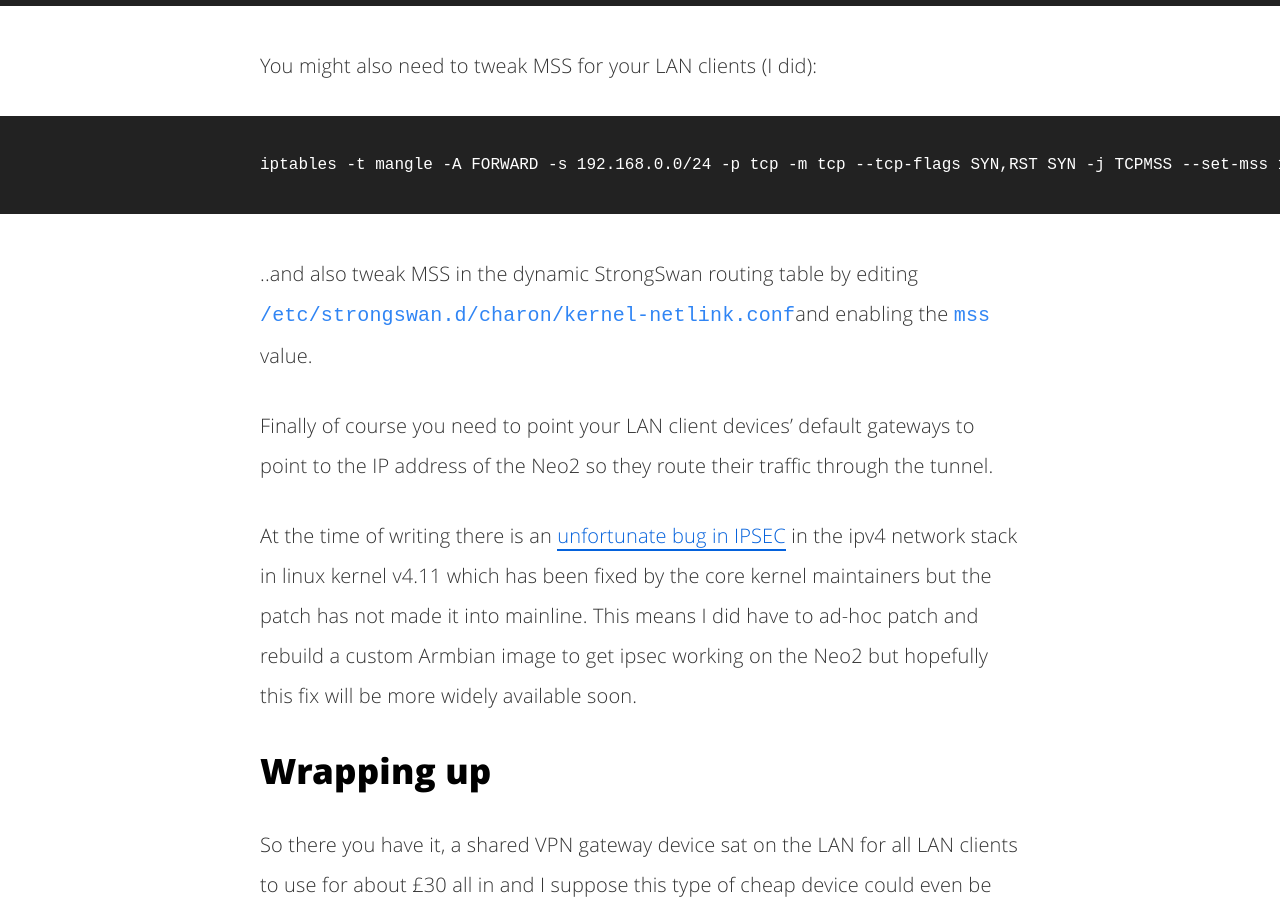
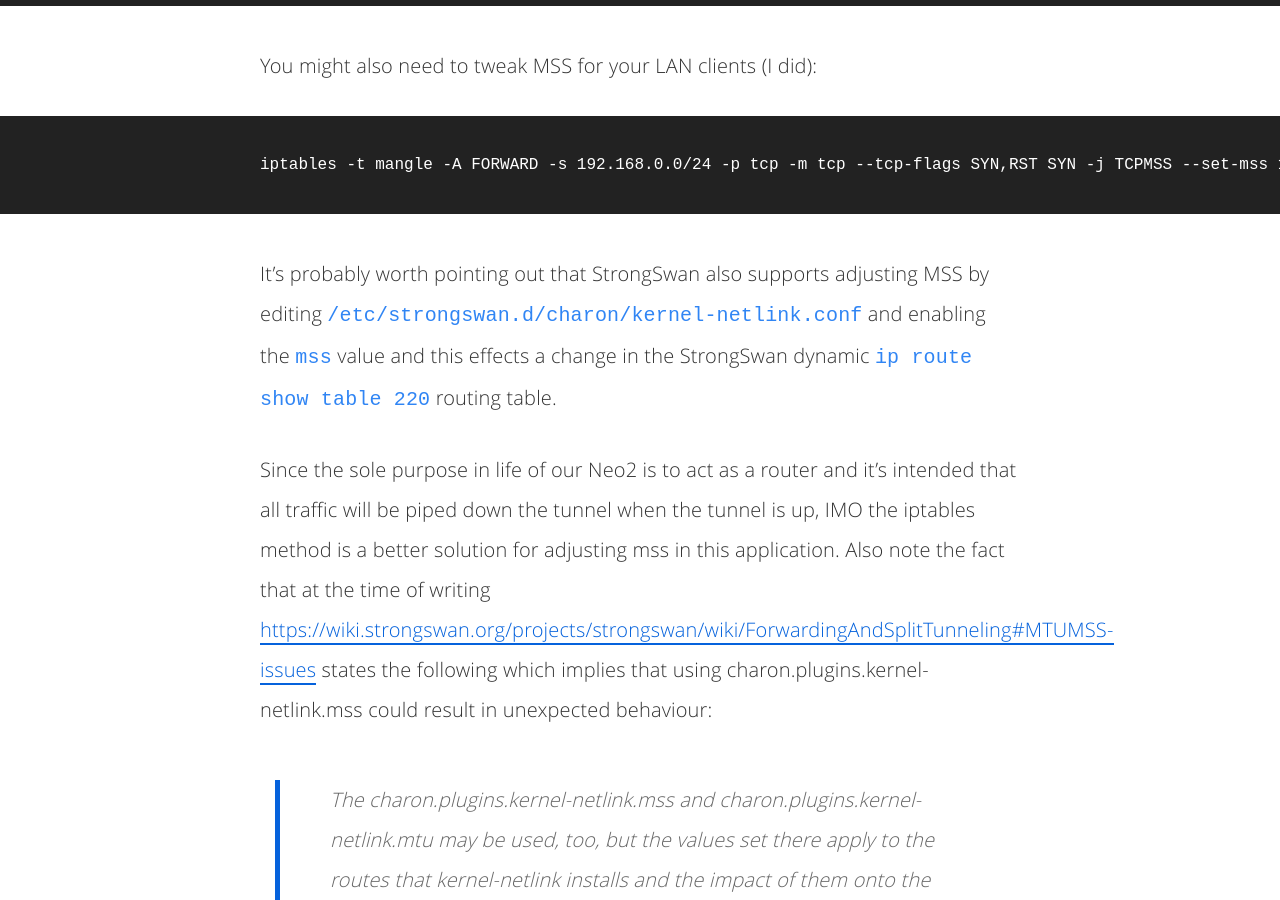
Before and after one commit to bebo-dot-dev/bebo-dot-dev.github.io.src, a Jekyll site: the page built from _posts/2017-06-14-neo2-vpn-gateway.md, in a window 1280 px wide and 900 px high, scrolled down 8130 px. Built offline with Jekyll 4.4.1, drawn with Linux system fonts in a browser that asks for light colours; comment, search, counter and statistics services are not loaded; some of the changed text lies outside the part shown.

Commit message:
MSS clarification

````diff
--- a/_posts/2017-06-14-neo2-vpn-gateway.md
+++ b/_posts/2017-06-14-neo2-vpn-gateway.md
@@ -94,7 +94,12 @@ You might also need to tweak MSS for your LAN clients (I did):
 iptables -t mangle -A FORWARD -s 192.168.0.0/24 -p tcp -m tcp --tcp-flags SYN,RST SYN -j TCPMSS --set-mss 1380
 ```
 <br/>
-..and also tweak MSS in the dynamic StrongSwan routing table by editing `/etc/strongswan.d/charon/kernel-netlink.conf`and enabling the `mss` value.
+It's probably worth pointing out that StrongSwan also supports adjusting MSS by editing `/etc/strongswan.d/charon/kernel-netlink.conf` and enabling the `mss` value and this effects a change in the StrongSwan dynamic `ip route show table 220` routing table.
+
+Since the sole purpose in life of our Neo2 is to act as a router and it's intended that all traffic will be piped down the tunnel when the tunnel is up, IMO the iptables method is a better solution for adjusting mss in this application. Also note the fact that at the time of writing [https://wiki.strongswan.org/projects/strongswan/wiki/ForwardingAndSplitTunneling#MTUMSS-issues](https://wiki.strongswan.org/projects/strongswan/wiki/ForwardingAndSplitTunneling#MTUMSS-issues){:target="_blank"} states the following which implies that using charon.plugins.kernel-netlink.mss could result in unexpected behaviour:
+
+> *The charon.plugins.kernel-netlink.mss and charon.plugins.kernel-netlink.mtu may be used, too, but the values set there apply
+to the routes that kernel-netlink installs and the impact of them onto the traffic and the behavior of the kernel is currently quite unclear.*
 
 Finally of course you need to point your LAN client devices' default gateways to point to the IP address of the Neo2 so they route their traffic through the tunnel.
 
````
